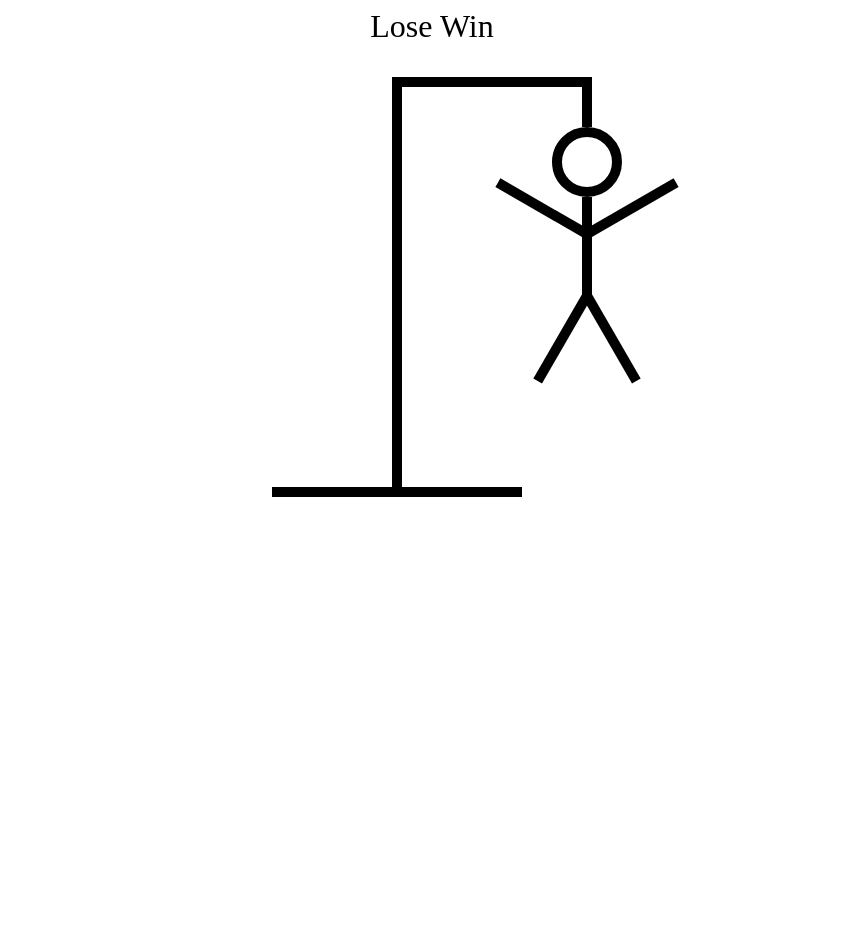
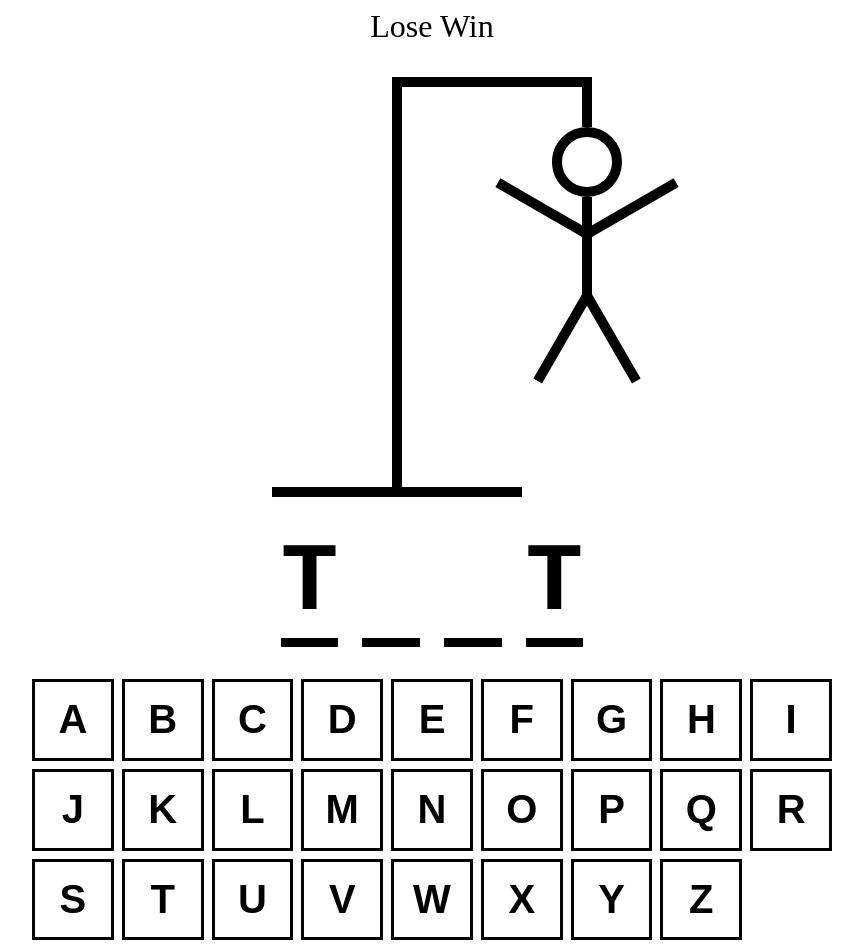
Before and after one commit to EmilyWahlin/hangman, a React (Vite) app: page / in a window 1280 px wide. Shown: the whole page, without its empty margins (208-1071 px from the left). Before the commit the page ends 800 px from the top, so only its background shows below. Built offline with nearby package versions, Linux system fonts and the light colour scheme.

Commit message:
keyboard styles

```diff
--- a/src/App.tsx
+++ b/src/App.tsx
@@ -27,7 +27,9 @@
 		</div>
 		<HangmanDrawing />
 		<HangmanWord />
+		<div style={{alignSelf: "stretch"}}>
 		<Keyboard />
+		</div>
 	</div>
 	)
 }
--- a/src/HangmanWord.tsx
+++ b/src/HangmanWord.tsx
@@ -1,3 +1,29 @@
 export function HangmanWord () {
+	const word = "test"
+	const guessedLetters = ["t"]
+	return <div
+			style={{
+				display: "flex",
+				gap: ".25em",
+				fontSize:"6rem",
+				fontWeight:"bold",
+				textTransform:"uppercase",
+				fontFamily:"monospace",
+	}}
+	>
+		{word.split("").map((letter, index) => (
+			<span style={{ borderBottom: ".1em solid black"}} key ={index}>
+				<span
+				style={{
+					visibility:guessedLetters.includes(letter)
+					 ? "visible"
+					 :"hidden",
+				}}
+				>
+					{letter}
+				</span>
+			</span>
+		))}
+	</div>
 
 }
--- /dev/null
+++ b/src/Keyboard.module.css
@@ -0,0 +1,26 @@
+.btn {
+	width: 100%;
+	border: 3px solid black;
+	background: none;
+	aspect-ratio: 1/1;
+	font-size: 2.5rem;
+	text-transform: uppercase;
+	padding: .5rem;
+	font-weight: bold;
+	cursor: pointer;
+	color: black;
+}
+
+.btn.active {
+	background-color: hsl(200, 100%, 50%);
+	color: white;
+}
+
+.btn.inactive {
+	opacity: .3;
+}
+
+.btn:hover:not(:disabled),
+.btn:focus:not(:disabled) {
+	background-color: hsl(200, 100%, 75%);
+}
--- a/src/Keyboard.tsx
+++ b/src/Keyboard.tsx
@@ -1,3 +1,53 @@
-export function Keyboard () {
+import styles from "./Keyboard.module.css"
 
+const KEYS = [
+	"a",
+	"b",
+	"c",
+	"d",
+	"e",
+	"f",
+	"g",
+	"h",
+	"i",
+	"j",
+	"k",
+	"l",
+	"m",
+	"n",
+	"o",
+	"p",
+	"q",
+	"r",
+	"s",
+	"t",
+	"u",
+	"v",
+	"w",
+	"x",
+	"y",
+	"z"
+]
+
+
+
+
+export function Keyboard() {
+    return (
+        <div
+            style={{
+                display: "grid",
+                gridTemplateColumns: "repeat(auto-fit, minmax(75px, 1fr))",
+                gap: ".5rem"
+            }}
+        >
+            {KEYS.map(key => {
+                return (
+                    <button className={`${styles.btn} `} key={key}>
+                        {key}
+                    </button>
+                );
+            })}
+        </div>
+    );
 }
```
